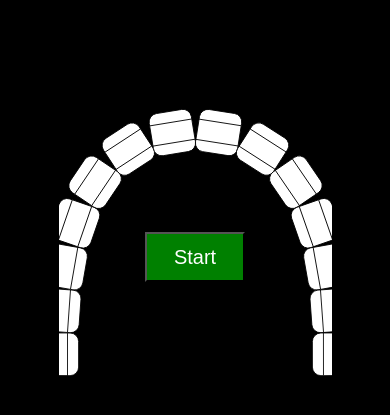
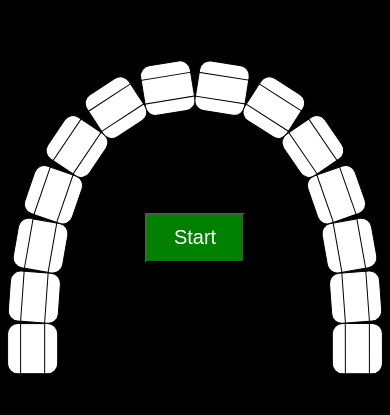
Before and after one commit to AskAlbert/BrushTime, a plain HTML site: page index.html in a window 390 px wide. Shown: the part 161-576 px from the top of the page. Drawn offline with Linux system fonts and the light colour scheme.

Commit message:
Added media queries for mobile devices

```diff
--- a/styles.css
+++ b/styles.css
@@ -13,8 +13,6 @@ body {
     flex-direction: column;
     position: relative;
     margin-top: 12vh;
-
-
 }
 button{
     background-color:green;
@@ -31,3 +29,18 @@ svg{
     width: 70vw;
     height: 70vh;
 }
+@media (max-width: 1000px) {
+    #container {
+        margin-top: 25vh;
+    }
+    svg {
+        width: 90vw;
+        height: 50vh;
+    }
+}
+@media (max-width: 600px) {
+    svg {
+        width: 100vw;
+        height: 38vh;
+    }
+}
```
